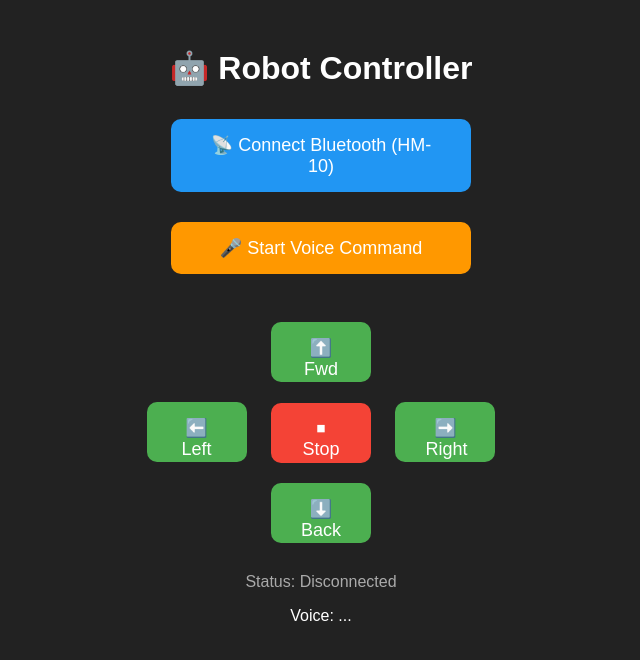
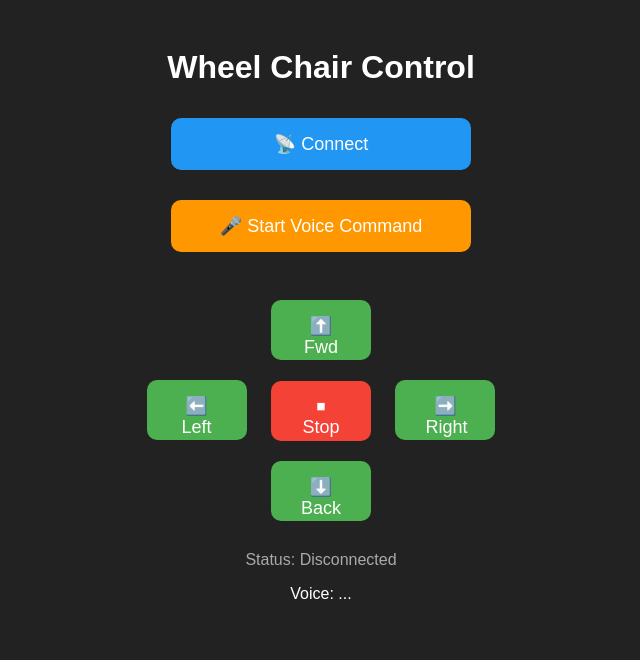
Before and after one commit to adamahmeddd/wheel-chair-control, a plain HTML site: page index.html in a window 1280 px wide. Shown: the whole page, without its empty margins (319-959 px from the left). Drawn offline with Linux system fonts and the light colour scheme.

Commit message:
Update index.html

```diff
--- a/index.html
+++ b/index.html
@@ -16,9 +16,9 @@
 </head>
 <body>
 
-    <h1>🤖 Robot Controller</h1>
+    <h1>Wheel Chair Control</h1>
 
-    <button class="btn-ble" onclick="connectBLE()">📡 Connect Bluetooth (HM-10)</button>
+    <button class="btn-ble" onclick="connectBLE()">📡 Connect</button>
     <br>
     <button class="btn-voice" onclick="startVoice()">🎤 Start Voice Command</button>
 
```
